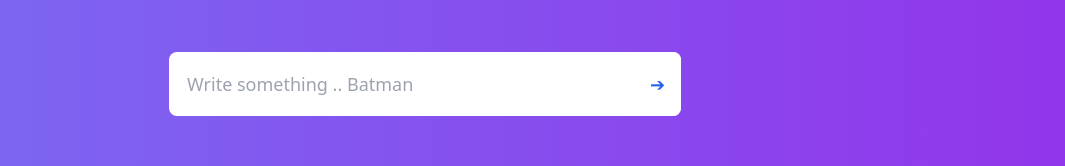
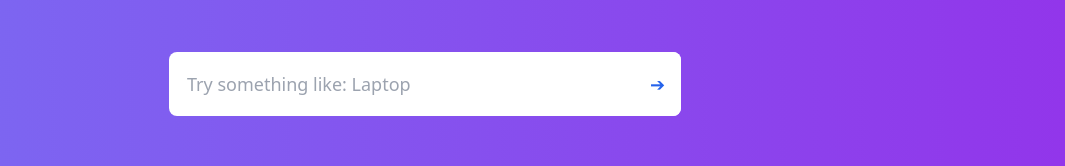
Before and after one commit to Cromski/CreaHut, a React (Create React App) app: page / in a window 1280 px wide. Shown: the part 380-546 px from the top of the page, without its empty margins (215-1280 px from the left). Built offline with nearby package versions, Linux system fonts and the light colour scheme.

Commit message:
added ux

```diff
--- a/src/App.js
+++ b/src/App.js
@@ -9,14 +9,14 @@
   const [loading, setLoading] = useState(false);
   const [placeholderIndex, setPlaceholderIndex] = useState(0);
 
-  const placeholders = ["Elephant", "Batman", "Sun", "Skateboard"];
+  const placeholders = ["Elephant", "Batman", "Sun", "Skateboard", "Rainbow", "Laptop", "Mountain", "Guitar", "Spaceship", "Pineapple", "Dragon", "Unicorn", "Robot", "Ocean", "Bicycle"];
 
   useEffect(() => {
     const interval = setInterval(() => {
       setPlaceholderIndex((prevIndex) => (prevIndex + 1) % placeholders.length);
     }, 1000);
     return () => clearInterval(interval);
-  }, []);
+  }, [placeholders.length]);
 
   const handleInputChange = (e) => {
     setInputValue(e.target.value);
@@ -45,7 +45,7 @@
       const response = await axios.post(
         'https://api.openai.com/v1/images/generations',
         {
-          prompt: `${prompt}, highly detailed, intricate line drawing, black and white, professional quality, no background, coloring book style, leave spaces open for coloring`,
+          prompt: `${prompt}, intricate line drawing, black and white, professional quality, no background, coloring book style, leave spaces open for coloring`,
           n: 1,
           size: '512x512',
         },
@@ -97,14 +97,16 @@
         <input
           className="p-4 rounded-lg text-lg w-full border-2 border-transparent focus:outline-none focus:border-white pr-12"
           type="text"
-          placeholder={"Write something .. "+placeholders[placeholderIndex]}
+          placeholder={"Try something like: " + placeholders[placeholderIndex]}
           value={inputValue}
           onChange={handleInputChange}
           onKeyDown={handleKeyPress}
+          disabled={loading}
         />
         <button
           className="absolute right-0 top-0 h-full px-4 bg-white rounded-r-lg text-lg text-blue-600 hover:bg-blue-100 focus:outline-none"
           onClick={handleButtonClick}
+          disabled={loading}
         >
           ➔
         </button>
```
Also changed, not shown: 1 other file (tests, documents, lock files or other folders).
